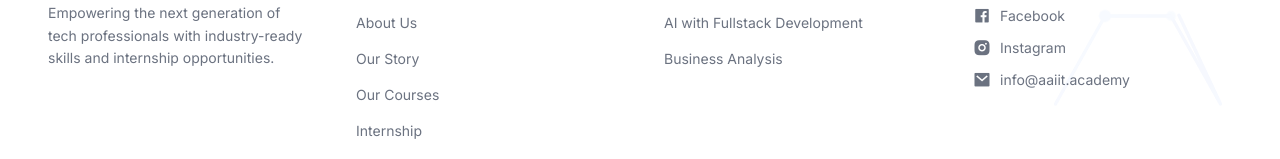
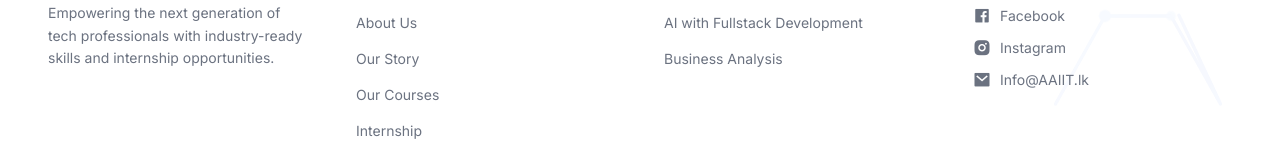
Before and after one commit to Aeliusmd/AAIIT, a React (Vite) app: page / in a window 1280 px wide. Shown: the part 7111-7270 px from the top of the page. Built offline with nearby package versions, Linux system fonts and the light colour scheme; a web font is replaced by a local one.

Commit message:
Update Footer.tsx

```diff
--- a/src/pages/home/components/Footer.tsx
+++ b/src/pages/home/components/Footer.tsx
@@ -86,7 +86,7 @@ export default function Footer() {
                 { icon: 'ri-linkedin-box-fill', label: 'LinkedIn', href: 'https://linkedin.com' },
                 { icon: 'ri-facebook-box-fill', label: 'Facebook', href: 'https://facebook.com' },
                 { icon: 'ri-instagram-fill', label: 'Instagram', href: 'https://instagram.com' },
-                { icon: 'ri-mail-fill', label: 'info@aaiit.academy', href: 'mailto:info@aaiit.academy' },
+                { icon: 'ri-mail-fill', label: 'Info@AAIIT.lk', href: 'mailto:Info@AAIIT.lk' },
               ].map((social) => (
                 <li key={social.label}>
                   <a
```
